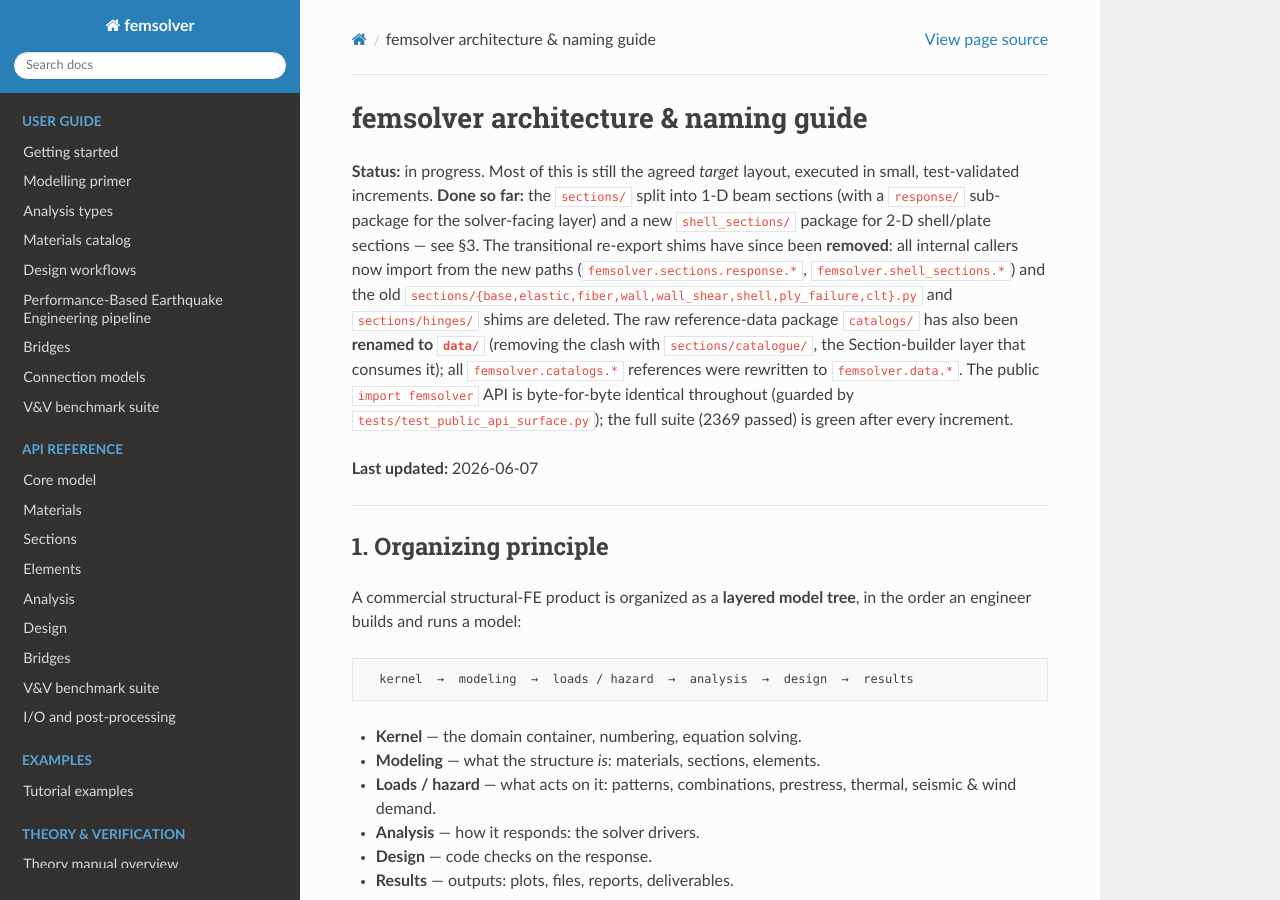
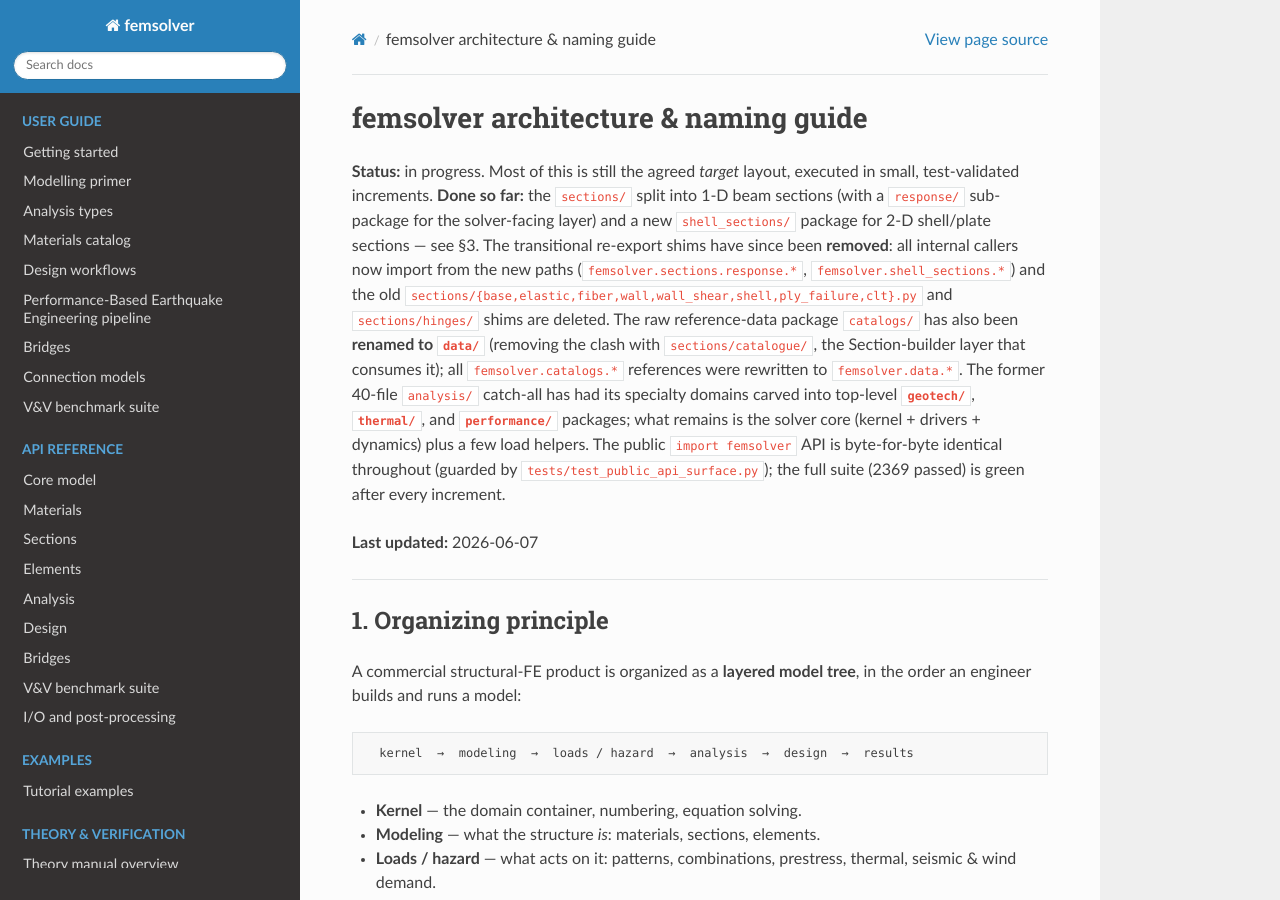
Before and after one commit to maheshsurla-structural/fem_solver, a Sphinx documentation site: the page built from docs/source/architecture.md, in a window 1280 px wide and 900 px high. Built offline with Sphinx 7.4.7 and the Read the Docs theme 3.1.0, drawn with Linux system fonts in a browser that asks for light colours.

Commit message:
docs(architecture): record geotech/thermal/performance carve-outs
Co-Authored-By: Claude Opus 4.8 <noreply@anthropic.com>

```diff
--- a/docs/source/architecture.md
+++ b/docs/source/architecture.md
@@ -12,6 +12,10 @@ been **removed**: all internal callers now import from the new paths
 `catalogs/` has also been **renamed to `data/`** (removing the clash with
 `sections/catalogue/`, the Section-builder layer that consumes it); all
 `femsolver.catalogs.*` references were rewritten to `femsolver.data.*`.
+The former 40-file `analysis/` catch-all has had its specialty domains
+carved into top-level **`geotech/`**, **`thermal/`**, and
+**`performance/`** packages; what remains is the solver core (kernel +
+drivers + dynamics) plus a few load helpers.
 The public `import femsolver` API is byte-for-byte identical throughout
 (guarded by `tests/test_public_api_surface.py`); the full suite (2369
 passed) is green after every increment.
```
